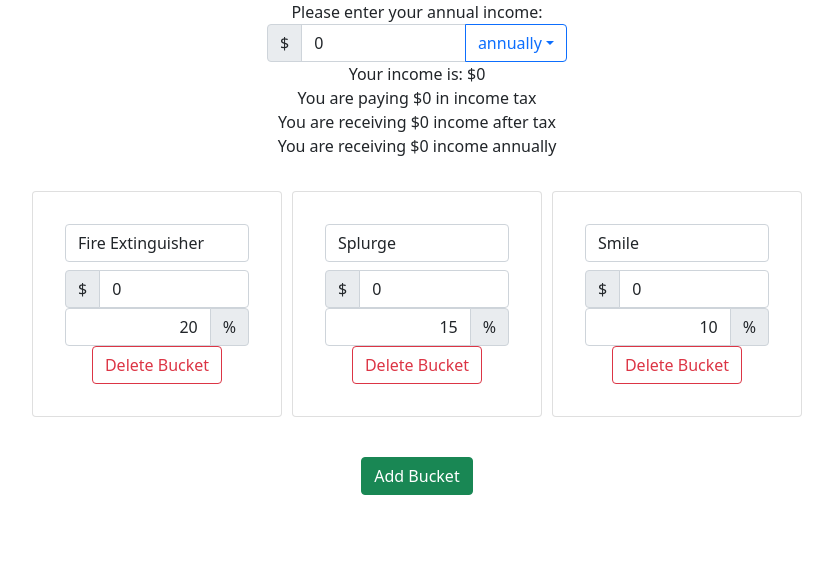
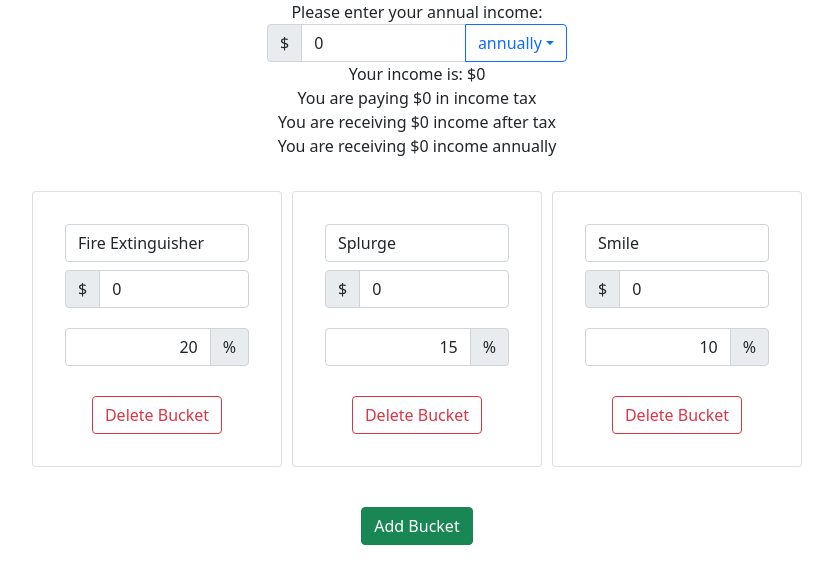
Before and after one commit to AndrejaKardos/budget-app, a React (Create React App) app in the folder frontend/: page / in a window 1280 px wide. Shown: the top 584 px of the page, without its empty margins (223-1056 px from the left). Built offline with nearby package versions, Linux system fonts and the light colour scheme.

Commit message:
Adjusted input and button  margins inside of buckets

```diff
--- a/frontend/src/components/Bucket.scss
+++ b/frontend/src/components/Bucket.scss
@@ -1,6 +1,10 @@
 .bucket {
   width: 250px;
   padding: 16px;
+}
+
+.bucket__group--margin {
+  margin-bottom: 20px;
 }
 
 .bucket__text-percentage {
@@ -11,4 +15,5 @@
   display: flex;
   width: max-content;
   justify-content: center;
+  margin: 30px 0 -20px 0;
 }
--- a/frontend/src/components/Bucket.tsx
+++ b/frontend/src/components/Bucket.tsx
@@ -29,14 +29,14 @@ const Bucket: React.FC<Props> = ({
 
   return (
     <Card className="bucket">
-      <Card.Body>
+      <Card.Body className="bucket__body bucket__group--margin">
         <Card.Title className="bucket__title">
           <FormControl
             value={name}
             onChange={(e) => onNameChange(e.currentTarget.value)}
           />
         </Card.Title>
-        <InputGroup>
+        <InputGroup className="bucket__group--margin">
           <InputGroup.Text>$</InputGroup.Text>
           <FormControl
             value={Math.round(income * percentage) / 100}
@@ -45,7 +45,7 @@ const Bucket: React.FC<Props> = ({
             }
           />
         </InputGroup>
-        <InputGroup>
+        <InputGroup className="bucket__group--margin">
           <FormControl
             className="bucket__text-percentage"
             value={Math.round(percentage * 100) / 100}
```
